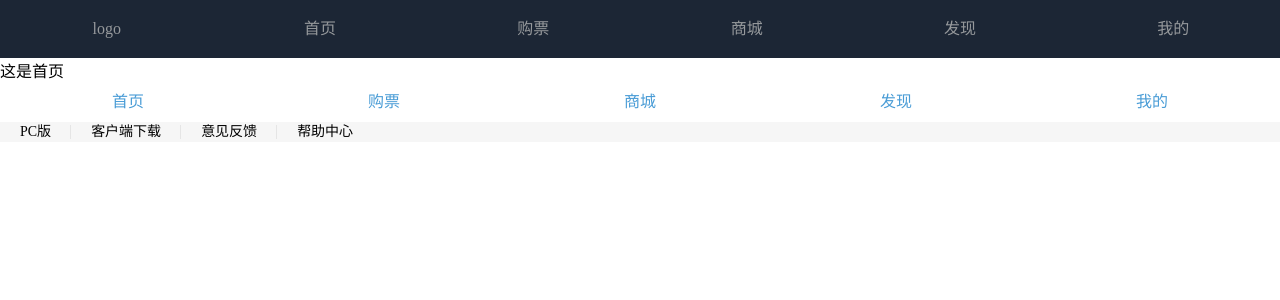
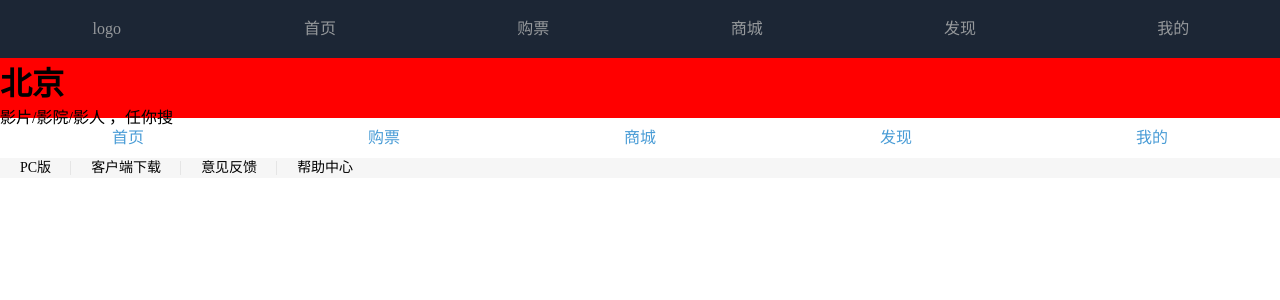
Before and after one commit to MixinBeliever/mtime, a Vue app: page / in a window 1280 px wide. Shown: the top 300 px of the page. Built offline with nearby package versions, Linux system fonts and the light colour scheme.

Commit message:
修改后

```diff
--- a/src/views/Buy.vue
+++ b/src/views/Buy.vue
@@ -1,6 +1,6 @@
 <template>
   <div class="home">
-    这是购票
+    修改之后
   </div>
 </template>
 
--- a/src/views/Discover.vue
+++ b/src/views/Discover.vue
@@ -1,6 +1,6 @@
 <template>
   <div class="home">
-    这是发现
+      修改后
   </div>
 </template>
 
--- a/src/views/Index.vue
+++ b/src/views/Index.vue
@@ -1,6 +1,9 @@
 <template>
   <div class="home">
-    这是首页
+    <header>
+      <h1>北京</h1>
+     <router-link to="" tag="div" >影片/影院/影人 ，任你搜</router-link>
+    </header>
   </div>
 </template>
 
@@ -11,3 +14,16 @@ export default {
 
 }
 </script>
+<style lang="scss" scoped>
+  header{
+    height: 60px;
+    width: 100%;
+    background: red;
+
+  }
+
+
+
+
+
+</style>
```
